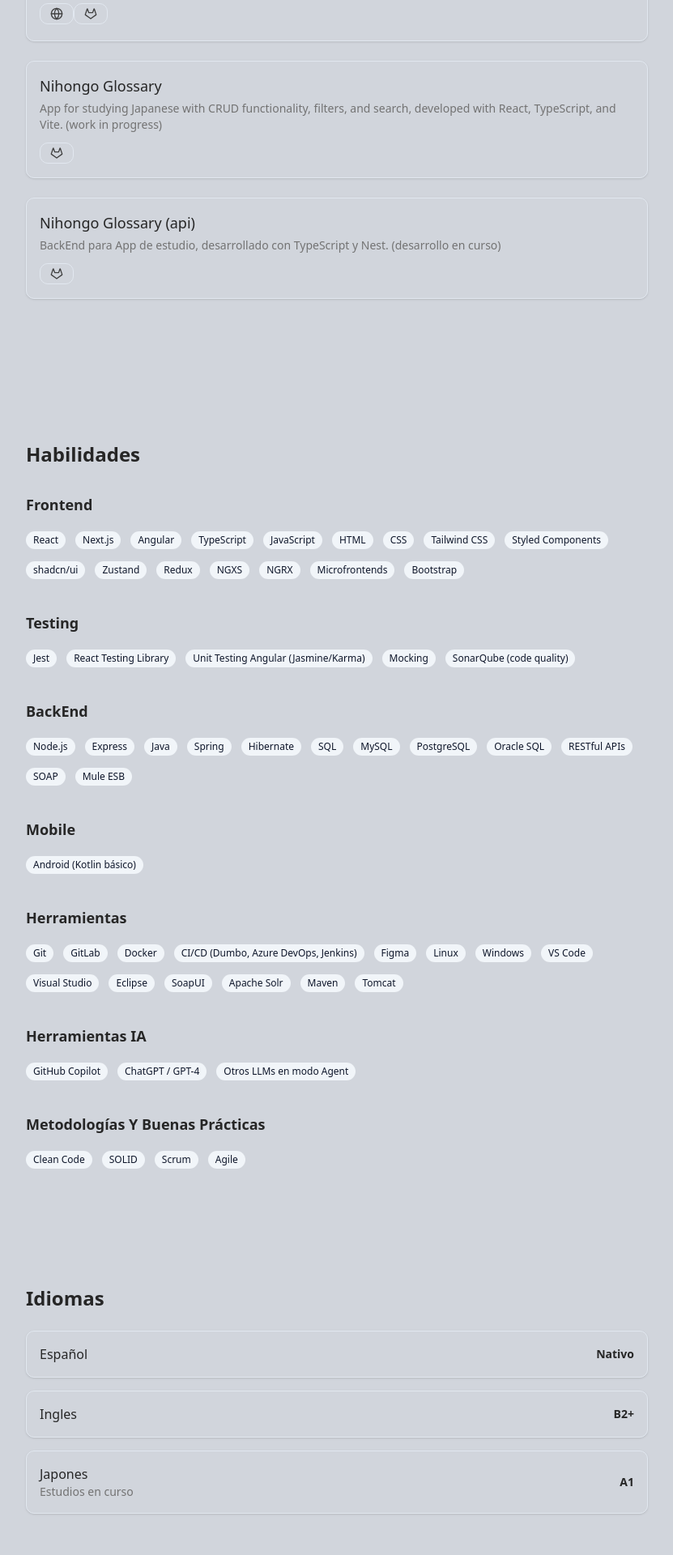
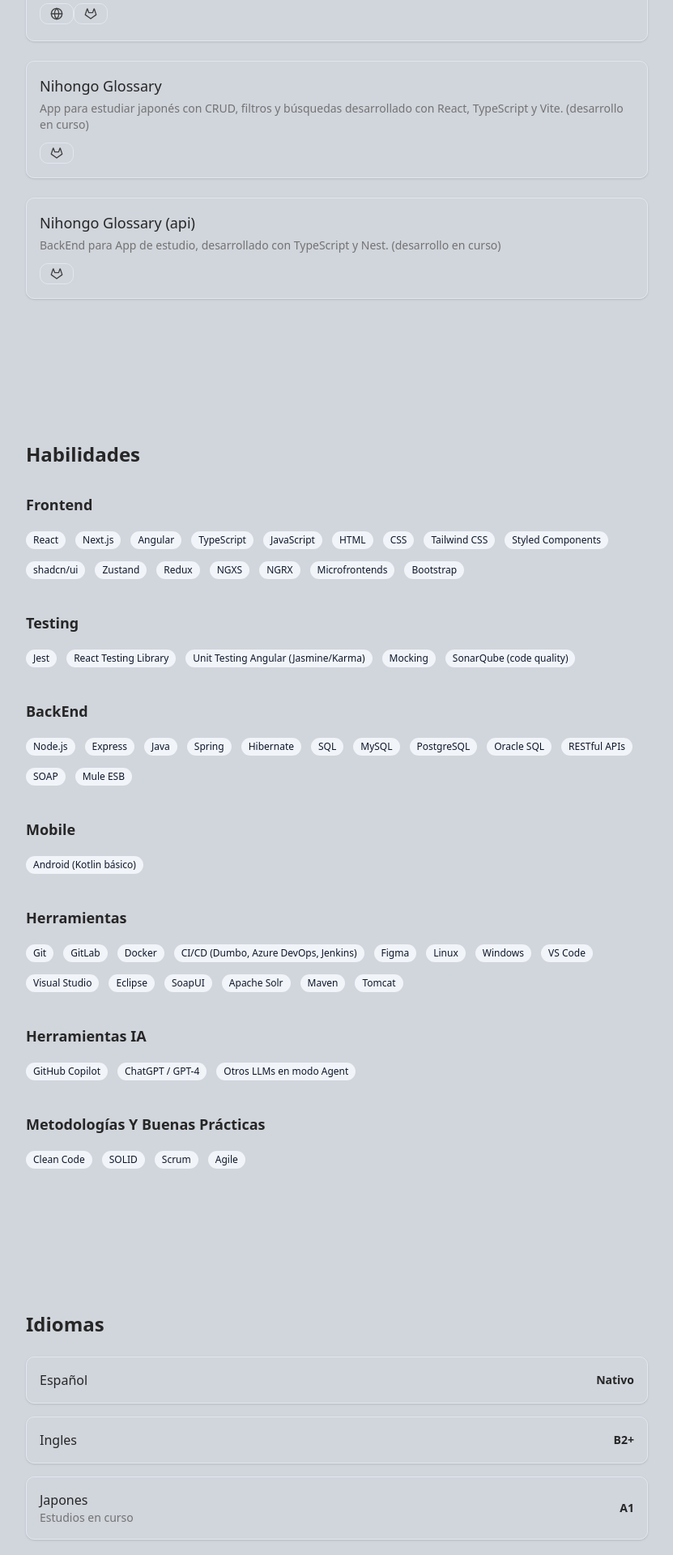
Before and after one commit to fguerendiain/cvfguerendiain, a Next.js app: page / in a window 1280 px wide. Shown: the part 3200-5120 px from the top of the page at 81% size, without its empty margins (224-1055 px from the left). Built offline with nearby package versions, Linux system fonts and the light colour scheme; what @react-pdf/renderer would draw is missing.

Commit message:
ajustes de padding

```diff
--- a/src/components/Languages.tsx
+++ b/src/components/Languages.tsx
@@ -13,7 +13,7 @@ export default function Languages() {
 
 
   return (
-    <section id='language' className="py-8 px-4 sm:px-6 lg:px-8">
+    <section id='language' className="py-16 px-4 sm:px-6 lg:px-8">
       <h3 className="text-2xl font-semibold mb-6">{tGeneral('languajeTitle')}</h3>
       <div className="space-y-4">
         {langs.map((lang) => (
--- a/src/locales/es/projects.json
+++ b/src/locales/es/projects.json
@@ -5,7 +5,7 @@
   },
   "glossaryFront": {
     "title": "Nihongo Glossary",
-    "description": "App for studying Japanese with CRUD functionality, filters, and search, developed with React, TypeScript, and Vite. (work in progress)"
+    "description": "App para estudiar japonés con CRUD, filtros y búsquedas desarrollado con React, TypeScript y Vite. (desarrollo en curso)"
   },
   "glossaryApi": {
     "title": "Nihongo Glossary (api)",
```
